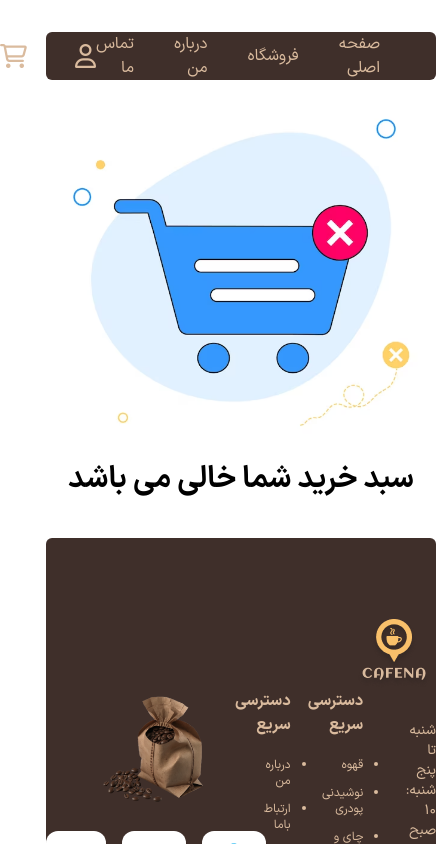
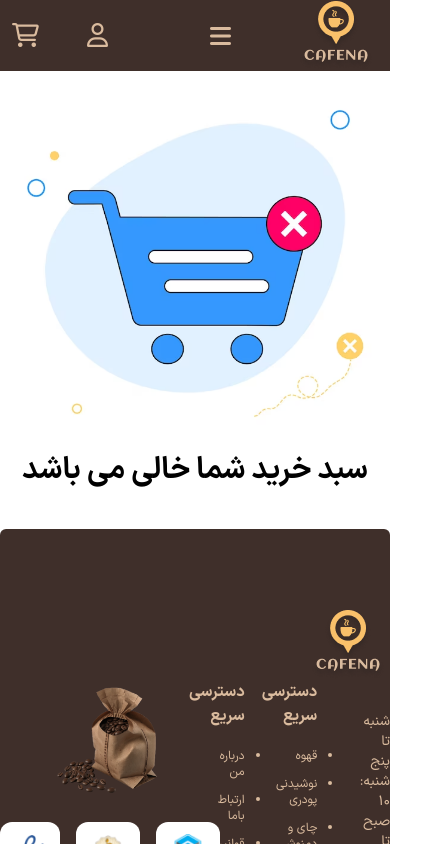
Before and after one commit to MohammadKhaleghii/coffee-ecommerce-website, a React (Create React App) app: page /cart in a window 390 px wide. Shown: the top 844 px of the page, 436 px wide, since content can reach past the window. Built offline with nearby package versions, Linux system fonts and the light colour scheme.

Commit message:
fix header resposive issue

```diff
--- a/src/layout/public-page.tsx
+++ b/src/layout/public-page.tsx
@@ -1,4 +1,4 @@
-import React from "react";
+import React, { useState } from "react";
 import { Link } from "react-router-dom";
 
 export default function PageLayout({
@@ -6,6 +6,7 @@ export default function PageLayout({
 }: {
   children: React.ReactNode;
 }) {
+  const [isMobileMenuOpen, setIsMobileMenuOpen] = useState(false);
   const logoPath = "/assetes/image/logo.png";
   const navigationItem = [
     {
@@ -35,7 +36,6 @@ export default function PageLayout({
       iconClassName: "fa-regular fa-cart-shopping",
       href: "/cart",
     },
-
   ];
   const contactInfo = [
     {
@@ -108,13 +108,13 @@ export default function PageLayout({
   ];
   return (
     <div className="max-w-screen-2xl min-w-[360px] my-0 mx-auto">
-      <header className="lg:px-32 flex items-center justify-between bg-[#3F2F2A] lg:h-20 rounded-md mt-8 ">
+      <header className="lg:px-32 px-3 flex items-center justify-between bg-[#3F2F2A] lg:h-20 lg:ounded-md lg:mt-8 ">
         <nav>
           <div className="flex items-center justify-start">
             <Link to={"/"}>
               <img loading="lazy" src={logoPath} alt="" className="pl-14" />
             </Link>
-            <ul className="flex items-center gap-x-10">
+            <ul className="md:flex items-center gap-x-10 hidden ">
               {navigationItem.map((navItem, index) => (
                 <Link key={index} to={navItem.href}>
                   <li className="text-primary-10 lg:text-base md:text-xs">
@@ -123,6 +123,12 @@ export default function PageLayout({
                 </Link>
               ))}
             </ul>
+            <div
+              className="px-2"
+              onClick={() => setIsMobileMenuOpen(!isMobileMenuOpen)}
+            >
+              <i className="fa-solid fa-bars  md:hidden block text-primary-10 text-2xl"></i>
+            </div>
           </div>
         </nav>
         <div className="flex items-center justify-center">
@@ -140,6 +146,23 @@ export default function PageLayout({
           </ul>
         </div>
       </header>
+      {isMobileMenuOpen && (
+        <>
+          <div className="bg-[#3F2F2A]">
+            <div className="">
+              <ul className="flex items-center justify-center flex-col gap-y-5 py-1 ">
+                {navigationItem.map((navItem, index) => (
+                  <Link key={index} to={navItem.href}>
+                    <li className="text-primary-10 lg:text-base md:text-xs">
+                      {navItem.title}
+                    </li>
+                  </Link>
+                ))}
+              </ul>
+            </div>
+          </div>
+        </>
+      )}
       <main>{children}</main>
       <footer className=" lg:px-32 flex flex-col justify-between bg-[#3F2F2A] rounded-t-md pt-20 gap-x-12">
         <section className="text-primary-10">
```
